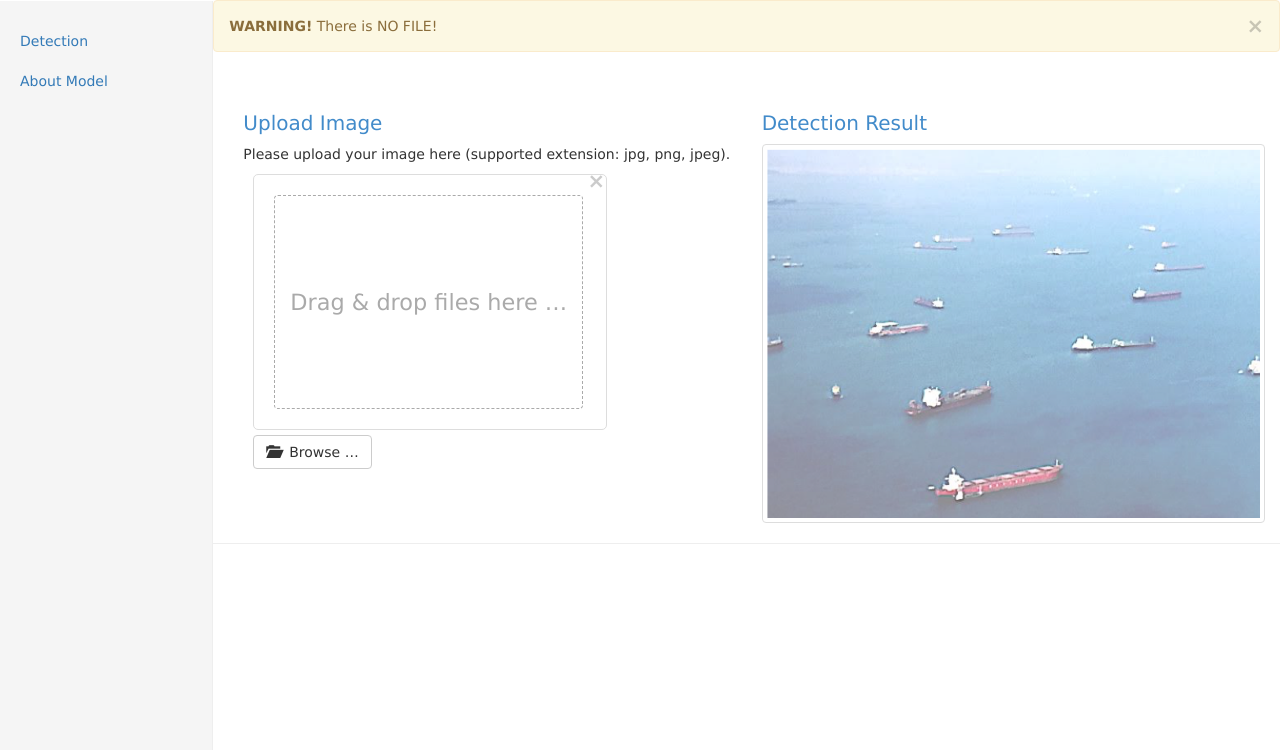
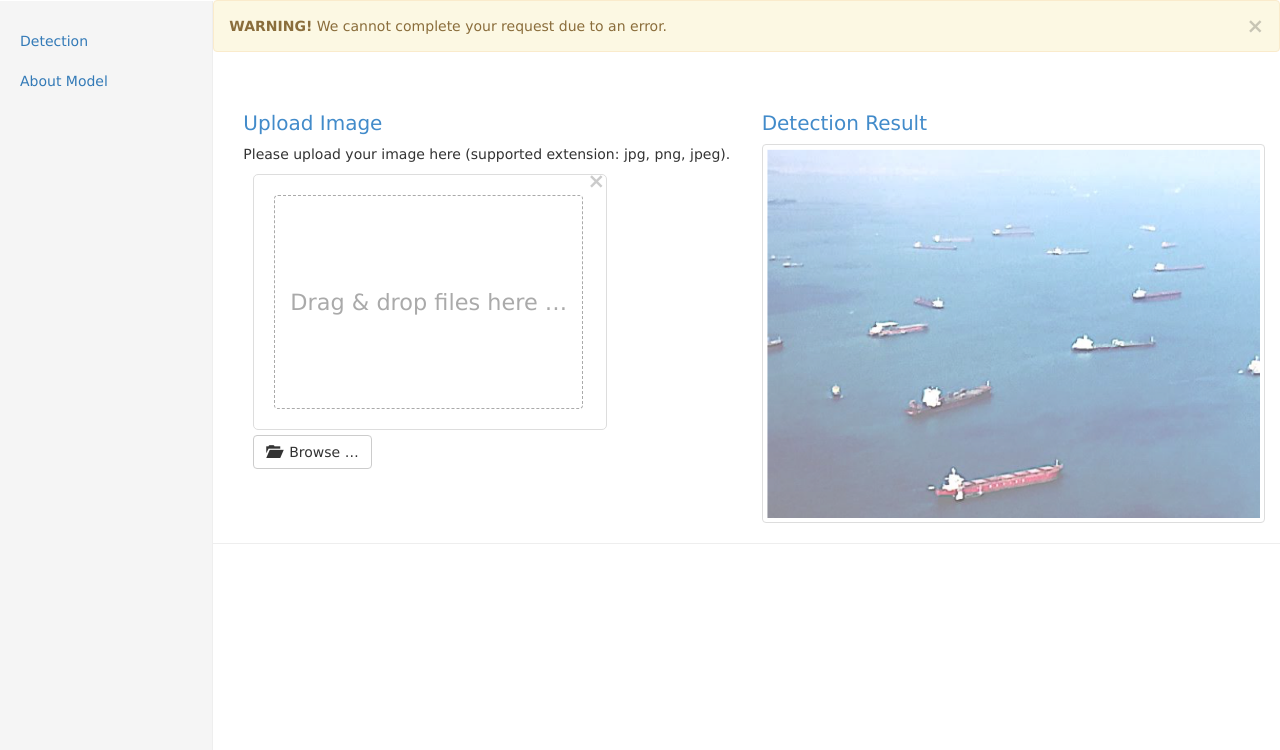
Before and after one commit to BUGenerator/Web, a Flask app: template templates/upload_error.html in a window 1280 px wide. Shown: the part 50-800 px from the top of the page. Run offline with Flask 2, Linux system fonts and the light colour scheme; the template is opened without the code that fills it: most values are stand-ins (such as "Sample title", 1, 10 or a date in 2020); some libraries are stand-ins or nearby versions.

Commit message:
Better error display with upload_error

```diff
--- a/app.py
+++ b/app.py
@@ -45,7 +45,7 @@ def post_upload():
     try:
         file = request.files['file']
     except KeyError:
-        return render_template('upload_error.html')
+        return render_template('upload_error.html', error="It seems that you didn't select a file. Please try again.")
         # return jsonify({"error": 1001, "errmsg": u"failed"})
     if file and allowed_file(file.filename):
         # basepath = os.path.dirname(__file__)  # the path of current file
@@ -64,7 +64,7 @@ def post_upload():
 
         return redirect(url_for('get_show', filename=filename))
     else:
-        return render_template('upload_error.html')
+        return render_template('upload_error.html', error="We only supports files ending with these extensions:"+",".join(ALLOWED_EXTENSIONS))
 
 
 @app.route('/show/<filename>')
@@ -73,11 +73,11 @@ def get_show(filename):
         abort(404)
     # filename = 'http://127.0.0.1:5000/upload/' + filename
 
-    output_text = "{}"
+    output_text = ""
     output_path = os.path.join(UPLOAD_FOLDER, 'result', filename+'.json')
     if os.path.isfile(output_path):
         with open(output_path, 'r') as file_handle:
-            output_text = file_handle.read() or output_text
+            output_text = file_handle.read()
 
     return render_template('upload.html', filename=filename, output_text="", output_json=output_text)
 
--- a/templates/upload.html
+++ b/templates/upload.html
@@ -34,7 +34,7 @@
     </div>
 </div>
 <script>
-var output_json = {{ output_json | safe}};
+var output_json = {{ output_json | default('{}') | safe }};
 function toggle_bounding(){
     var tb = document.getElementById("toggle_bounding"), oi = document.getElementById("original_img"), bboxes = document.getElementById("original_img_bboxes");
     if(output_json && output_json['regions'] && bboxes){
--- a/templates/upload_error.html
+++ b/templates/upload_error.html
@@ -3,7 +3,7 @@
     <div class="col-sm-9 col-sm-offset-3 col-md-10 col-md-offset-2 main" style="padding-left: 0px; padding-right: 0px">
         <div id="uploadAlert" class="alert alert-warning">
             <a href="#" class="close" data-dismiss="alert">&times;</a>
-            <strong>WARNING!</strong> There is NO FILE!
+            <strong>WARNING!</strong> {{ error | default('We cannot complete your request due to an error.') }}
         </div>
         <script>
         $(function(){
```
